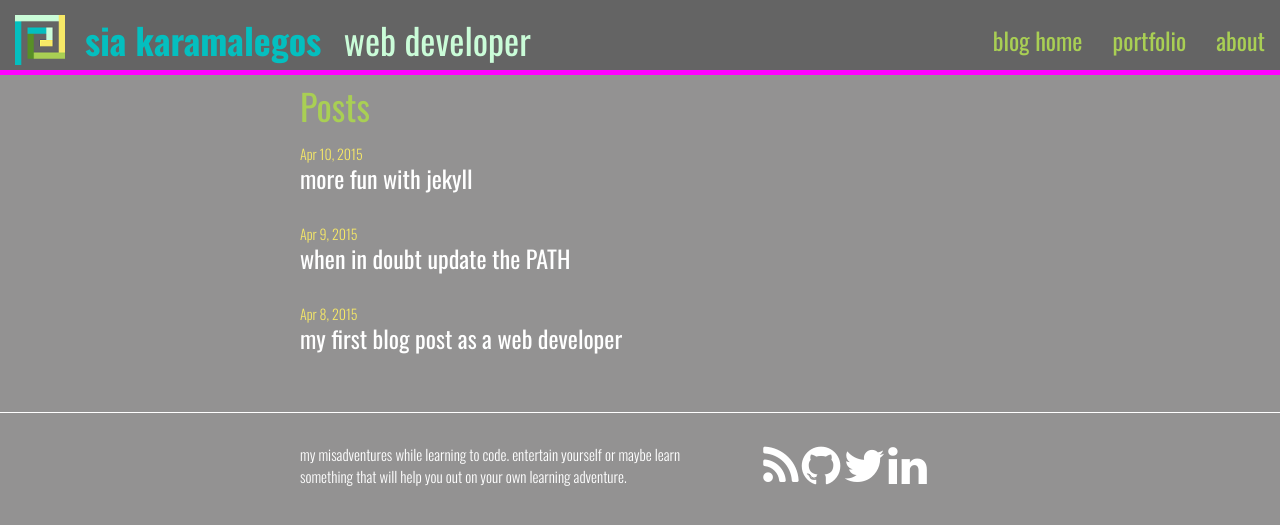
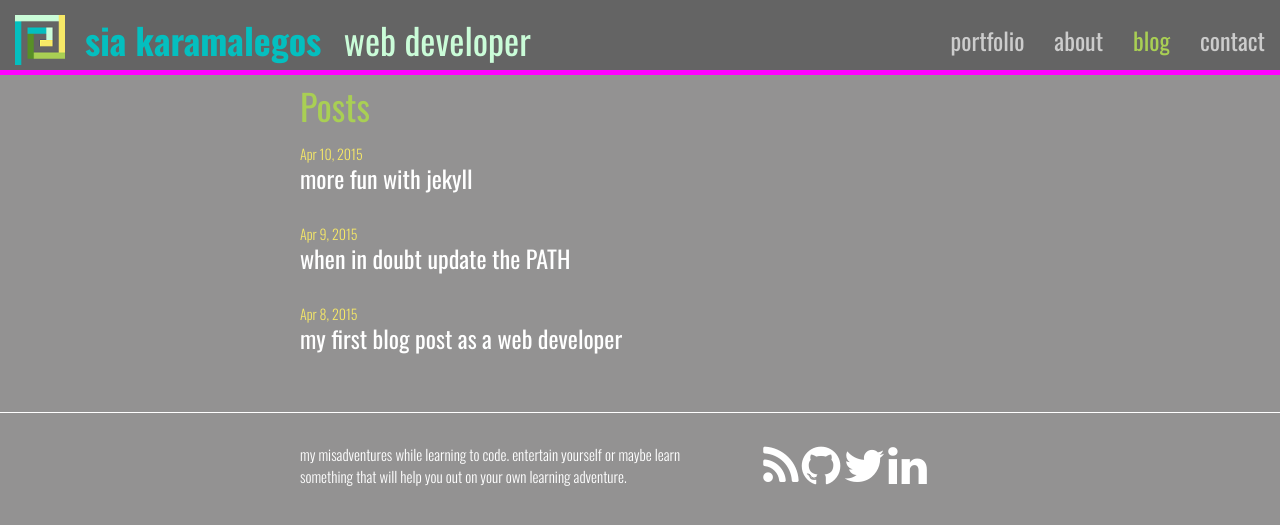
Before and after one commit to siakaramalegos/blog, a Jekyll site: the page built from index.html, in a window 1280 px wide. Shown: the top 525 px of the page. Built offline with Jekyll 4.4.1, drawn with Linux system fonts in a browser that asks for light colours; nearby versions of some CDN libraries.

Commit message:
Updated navbar menu to match portfolio page content and style

```diff
--- a/_includes/header.html
+++ b/_includes/header.html
@@ -18,9 +18,10 @@
     <!-- Collect the nav links, forms, and other content for toggling -->
     <div class="collapse navbar-collapse" id="bs-example-navbar-collapse-1">
       <ul class="nav navbar-nav navbar-right">
-        <li><a href="{{ site.baseurl }}/">blog home</a></li>
         <li><a href="http://siakaramalegos.github.io/index.html">portfolio</a></li>
         <li><a href="http://siakaramalegos.github.io/about.html">about</a></li>
+        <li class="active"><a href="{{ site.baseurl }}/">blog</a></li>
+        <li><a href="http://siakaramalegos.github.io/contact.html">contact</a></li>
       </ul>
     </div><!-- /.navbar-collapse -->
   </nav>
--- a/css/main.scss
+++ b/css/main.scss
@@ -86,15 +86,20 @@ p {
       }
 
       .navbar-right li a:visited {
-        color: #A9CF54;
+        color: #ccc;
       }
 
       .navbar-default .navbar-nav>li>a {
-        color: #A9CF54;
+        color: #ccc;
       }
 
       .nav.navbar-nav.navbar-right li a:hover {
         color: #FF00FF;
+        background-color: #646464;
+      }
+
+      .navbar-default .navbar-nav>.active>a, .navbar-default .navbar-nav>.active>a:hover, .navbar-default .navbar-nav>.active>a:focus {
+        color: #A9CF54;
         background-color: #646464;
       }
 
```
